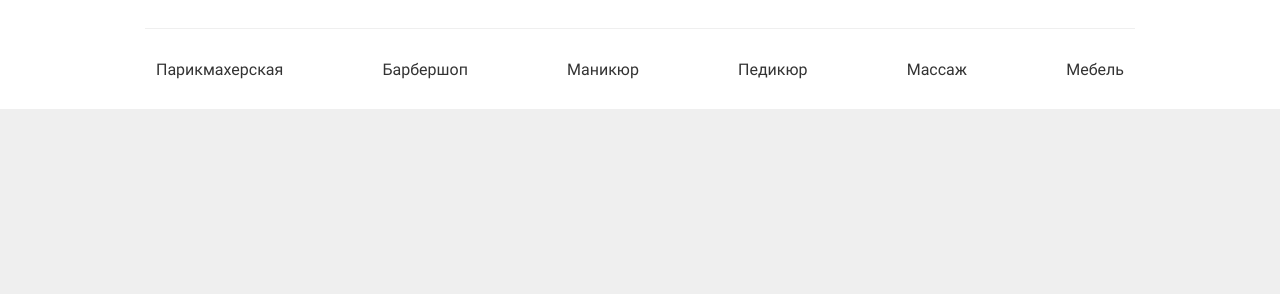
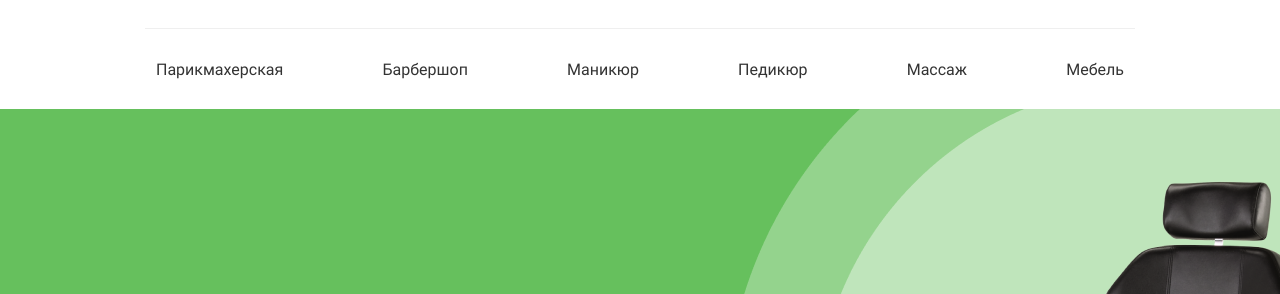
Before and after one commit to Rekonir/-hairs, a plain HTML site: page index.html in a window 1280 px wide. Shown: the part 192-486 px from the top of the page. Drawn offline with Linux system fonts and the light colour scheme.

Commit message:
fix css link

```diff
--- a/css/page.css
+++ b/css/page.css
@@ -186,7 +186,7 @@ header a.header__text:hover {
   justify-content: start;
   flex-direction: column;
   gap: 20px;
-  background-image: url("./file/main.png");
+  background-image: url("../file/main.png");
   background-size: cover;
   background-repeat: no-repeat;
 }
```
